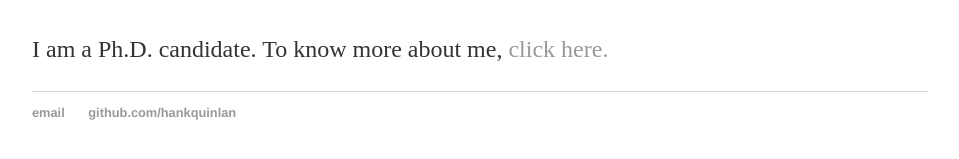
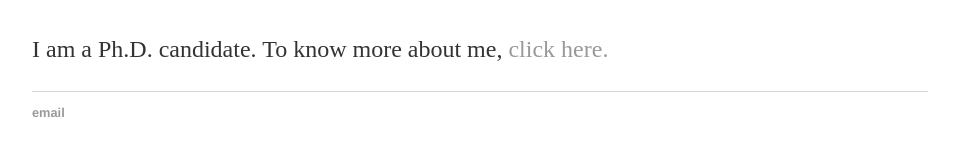
Before and after one commit to ferfeitosa/2, a Jekyll site: the page built from index.html, in a window 1280 px wide. Shown: the part 164-323 px from the top of the page, without its empty margins (160-1119 px from the left). Built offline with Jekyll 4.4.1, drawn with Linux system fonts in a browser that asks for light colours.

Commit message:
Update default.html

```diff
--- a/_layouts/default.html
+++ b/_layouts/default.html
@@ -21,9 +21,8 @@
 			</div><!-- /.container -->
 			<footer>
 	    		<ul>
-	        		<li><a href="mailto:hankquinlanhub@gmail.com">email</a></li>
-	        		<li><a href="https://github.com/hankquinlan">github.com/hankquinlan</a></li>
-				</ul>
+	        		<li><a href="mailto:f.feitosa.ribeiro@umontreal.ca">email</a></li>
+	        		</ul>
 			</footer>
 		</body>
 	</html>
```
